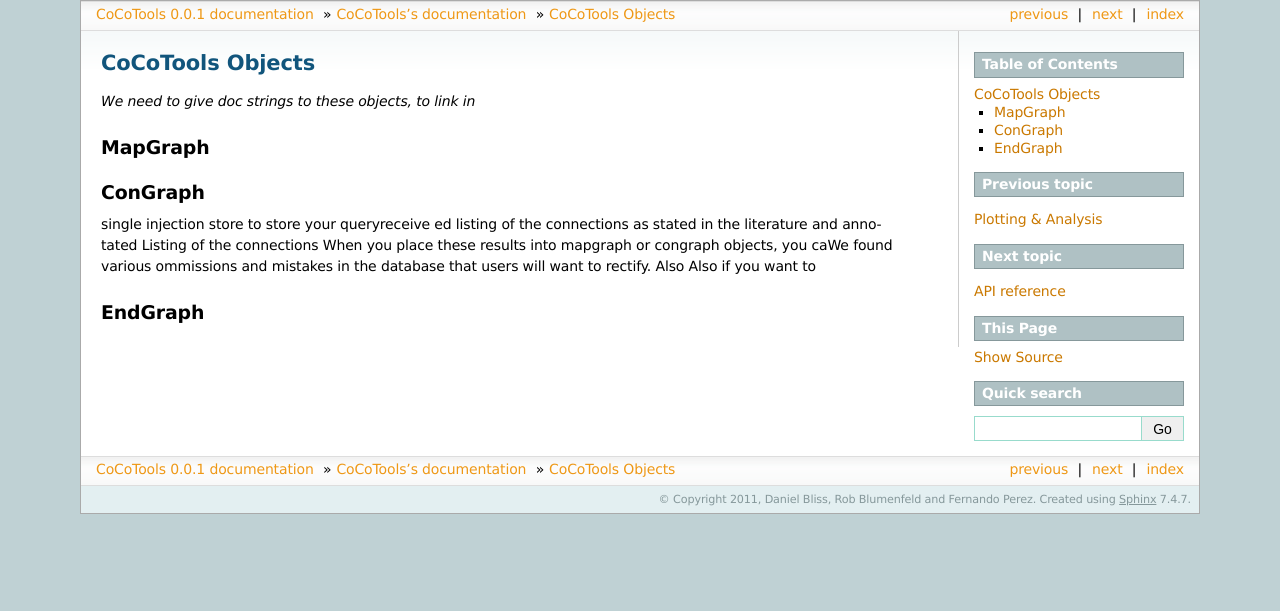
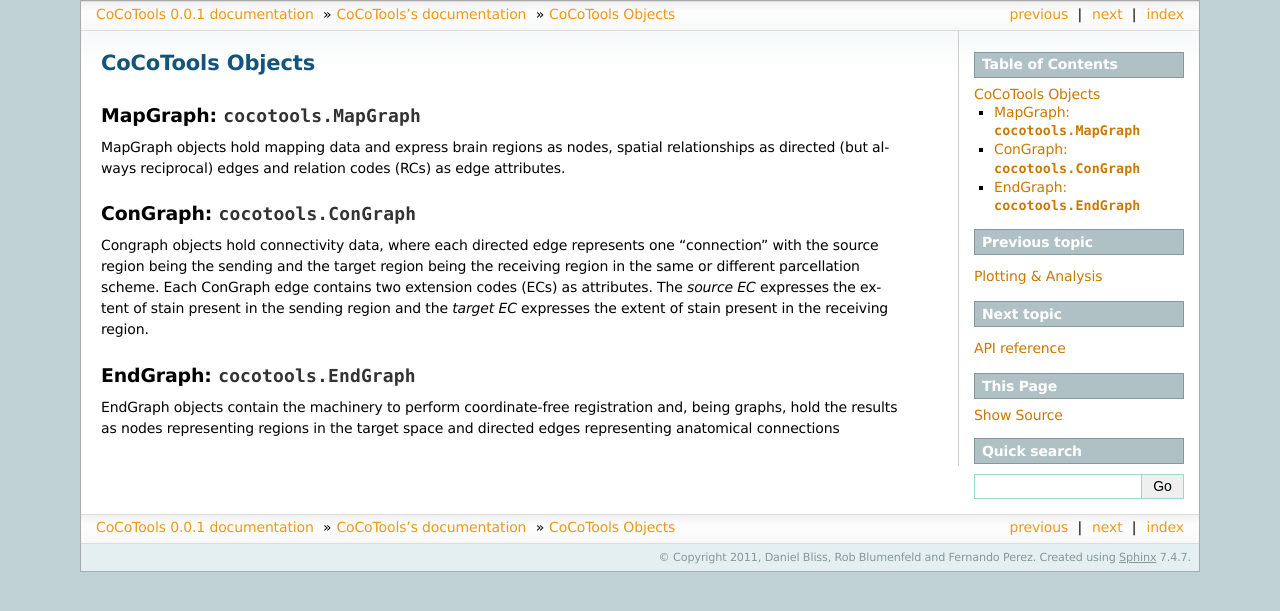
Before and after one commit to cocotools/CoCoTools, a Sphinx documentation site: the page built from doc/source/objects.rst, in a window 1280 px wide. Shown: the top 611 px of the page. Built offline with Sphinx 7.4.7, drawn with Linux system fonts in a browser that asks for light colours.

Commit message:
clenaed objectrs.rst

```diff
--- a/doc/source/objects.rst
+++ b/doc/source/objects.rst
@@ -2,19 +2,21 @@
 CoCoTools Objects
 ==================
 
-*We need to give doc strings to these objects, to link in*
 
-MapGraph
+
+MapGraph: :class:`cocotools.MapGraph`
 ----------
 
-ConGraph
+MapGraph objects hold mapping data and express brain regions as nodes, spatial relationships as directed (but always reciprocal) edges and relation codes (RCs) as edge attributes.
+
+
+ConGraph: :class:`cocotools.ConGraph`
 ----------
 
-
-.. Congraph objects are specialized to hold connectivity data, where each directed edge represents one "connection" with the source region being the precedent and the target region being the antecedent region in the same or different parcellation scheme.
-single injection store to store your queryreceive ed listing of the connections as stated in the literature and annotated Listing of the connections When you place these results into mapgraph or congraph objects, you caWe found various ommissions and mistakes in the database that users will want to rectify. Also Also if you want to
+Congraph objects hold connectivity data, where each directed edge represents one "connection" with the source region being the sending and the target region being the receiving region in the same or different parcellation scheme. Each ConGraph edge contains two extension codes (ECs) as attributes. The *source EC* expresses the extent of stain present in the sending region and the *target EC* expresses the extent of stain present in the receiving region.
 
 
+EndGraph: :class:`cocotools.EndGraph`
+----------
 
-EndGraph
-----------
+EndGraph objects contain the machinery to perform coordinate-free registration and, being graphs, hold the results as nodes representing regions in the target space and directed edges representing anatomical connections
```
